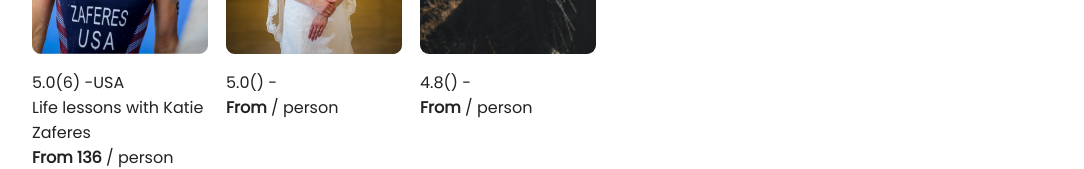
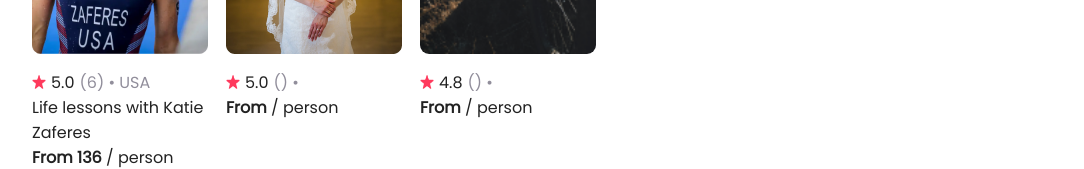
Before and after one commit to newlomar/airbnb-experience-page, a React (Vite) app: page / in a window 1280 px wide. Shown: the part 1010-1179 px from the top of the page, without its empty margins (3-1087 px from the left). Built offline with nearby package versions, Linux system fonts and the light colour scheme.

Commit message:
rate color span

```diff
--- a/src/App.css
+++ b/src/App.css
@@ -91,3 +91,19 @@
   list-style-type: none;
   padding: 0px;
 }
+
+.card__starImg {
+  width: 14px;
+  height: 14px;
+  margin-bottom: 2px;
+}
+
+.card__rate {
+  display: flex;
+  align-items: center;
+  gap: 5px;
+}
+
+.card__rate__gray {
+  color: #918e9b;
+}
--- a/src/Card/Card.jsx
+++ b/src/Card/Card.jsx
@@ -1,3 +1,5 @@
+import star from '../assets/star.png';
+
 export default function Card({
   imageName,
   status,
@@ -16,8 +18,11 @@ export default function Card({
         <article>
           <ul className='card__information'>
             <li className='card__rate'>
-              <img src='' alt='' />
-              {Number(rate).toFixed(1)}({reviewCount}) -{location}
+              <img className='card__starImg' src={star} alt='' />
+              {Number(rate).toFixed(1)}
+              <span className='card__rate__gray'>
+                ({reviewCount}) &#x2022; {location}
+              </span>
             </li>
             <li className='card__summary'>{summary}</li>
             <li className='card__price'>
```
